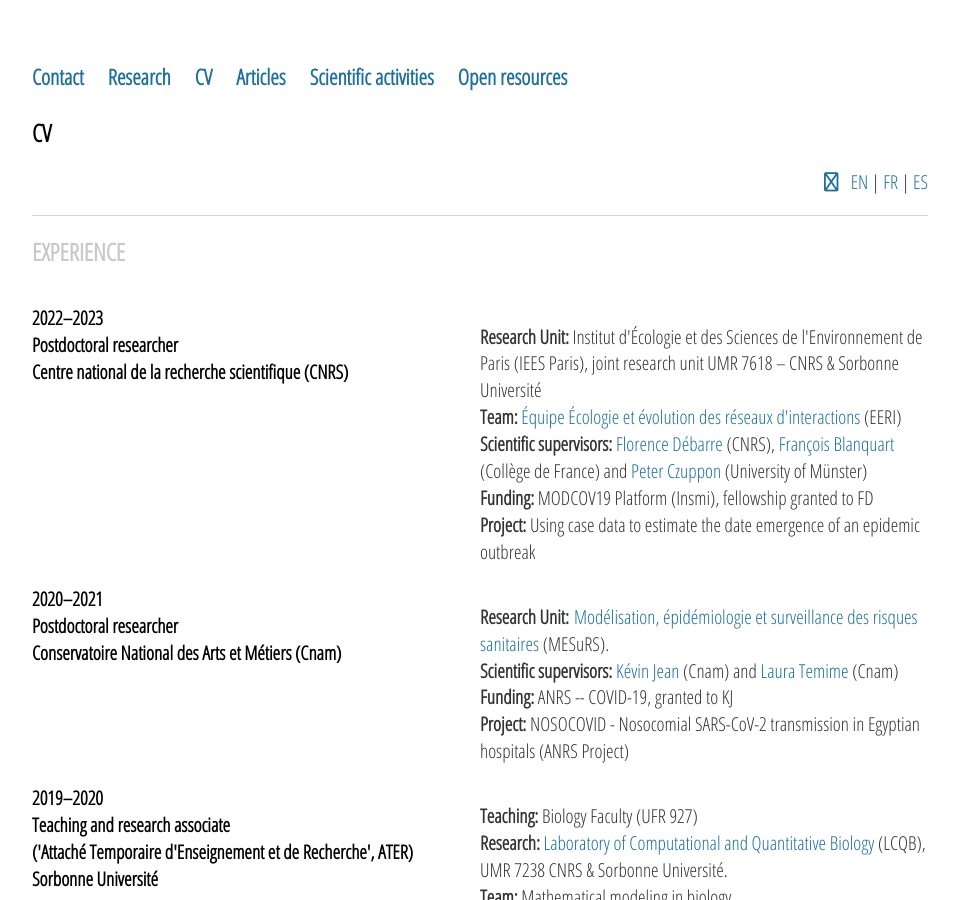
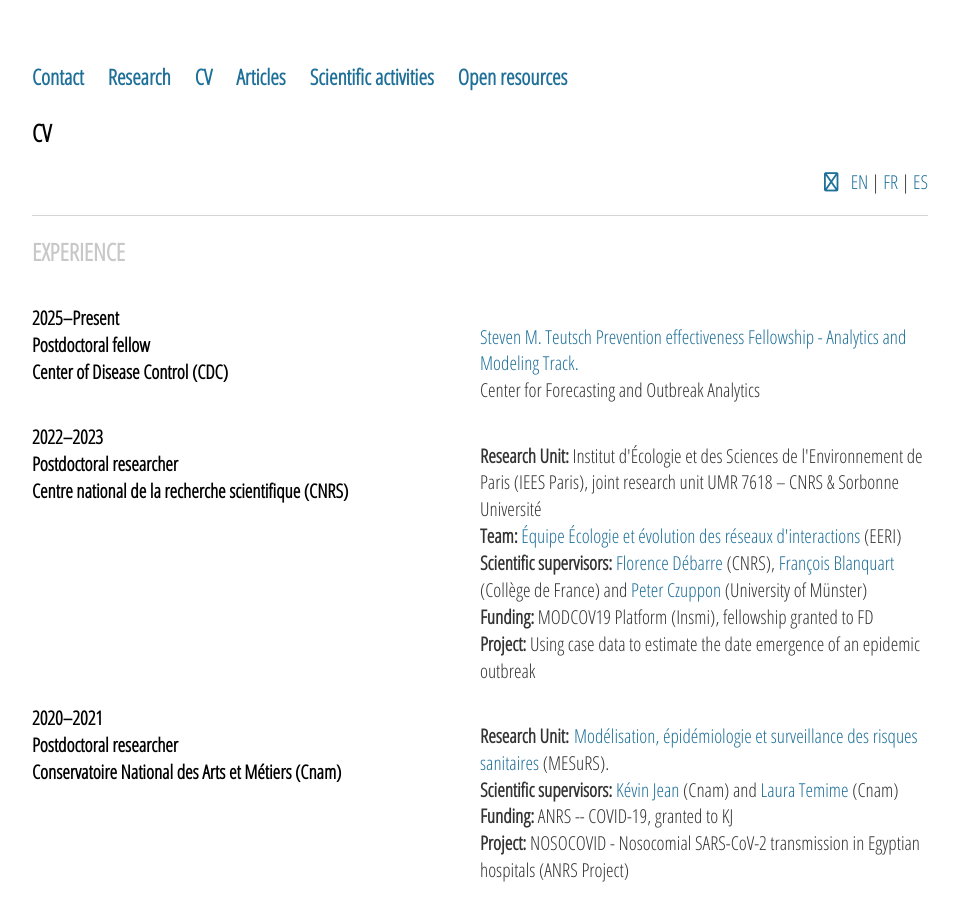
Before and after one commit to sjijon/sjijon.github.io, a Jekyll site: the page built from cv.html, in a window 1280 px wide and 900 px high. Shown: the whole window, without its empty margins (160-1119 px from the left). Built offline with Jekyll 4.4.1, drawn with Linux system fonts in a browser that asks for light colours; nearby versions of some CDN libraries; a script that is not in the unit is left out.

Commit message:
Add PE fellowship

```diff
--- a/cv.html
+++ b/cv.html
@@ -14,6 +14,33 @@ title: CV
 
 	<p style="border-bottom: 1px solid #d5d5d5;"></p>
 	<h5>EXPERIENCE</h5>
+
+	<div class="row">
+		<div class="column">
+			<h4>
+				2025&ndash;Present
+				<br>
+				Postdoctoral fellow
+				<br>
+				Center of Disease Control (CDC)
+			</h4>
+		</div>
+		<div class="column">
+			<p>
+			<a href="https://www.cdc.gov/pef/php/about/index.html" target="_blank">Steven M. Teutsch Prevention effectiveness Fellowship - Analytics and Modeling Track.</a>
+			<br>
+			<a href="https://www.cdc.gov/forecast-outbreak-analytics/" target="_blank"></a>Center for Forecasting and Outbreak Analytics
+			<!-- <br> -->
+			<!-- Predict Division -->
+			<!-- <br> -->
+			<!-- Community Mitigation and Economic Impacts team -->
+			<!-- <br> -->
+			<!-- <br>
+			<strong>Projects:</strong>  -->
+			</p>
+		</div>
+	</div>
+
 
 	<div class="row">
 		<div class="column">
--- a/index.html
+++ b/index.html
@@ -15,7 +15,7 @@ title: Sofia JIJON
 	<p>
 		<i class="far fa-envelope" style="color:#1f7099"></i> sofia.jijon[at]gmail[dot]com
 		<br>
-		<i class="far fa-envelope" style="color:#1f7099"></i> sofia.jijon_alban[at]sorbonne-universite[dot]fr
+		<i class="far fa-envelope" style="color:#1f7099"></i> SJijonAlban[at]cdc[dot]gov
 		<br>
 	</p>
 
@@ -45,6 +45,6 @@ title: Sofia JIJON
 
 	<br>
 	<p style="font-size:10px;text-align:center;">
-			Updated: January, 2022.
+			Updated: January, 2025.
 	</p>
 </div><!-- /.blurb -->
```
